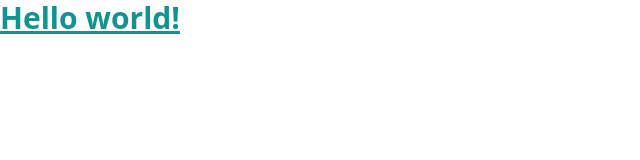
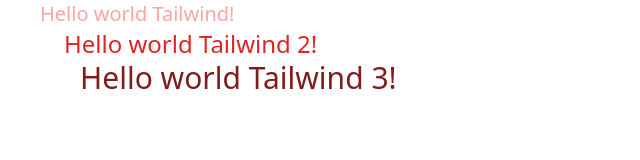
Before and after one commit to rafaelleitedasilva/tailwindcss, a plain HTML site: page src/index.html in a window 1280 px wide. Shown: the whole page, without its empty margins (0-640 px from the left). Drawn offline with Linux system fonts and the light colour scheme.

Commit message:
feat: adding something on index.html and changing output.css

```diff
--- a/src/index.html
+++ b/src/index.html
@@ -3,11 +3,19 @@
 <head>
   <meta charset="UTF-8">
   <meta name="viewport" content="width=device-width, initial-scale=1.0">
-  <link href="./output.css" rel="stylesheet">
+  <link href="./css/output.css" rel="stylesheet">
 </head>
 <body>
-  <h1 class="text-3xl font-bold underline text-[#129390]">
-    Hello world!
+  <h1 class="text-red-300 ml-10 text-xl">
+    Hello world Tailwind!
+  </h1>
+
+  <h1 class="text-red-600 ml-16 text-2xl">
+    Hello world Tailwind 2!
+  </h1>
+
+  <h1 class="text-red-900 ml-20 text-3xl">
+    Hello world Tailwind 3!
   </h1>
 </body>
 </html>
```
Also changed, not shown: src/build/output.css (added), src/css/output.css.
